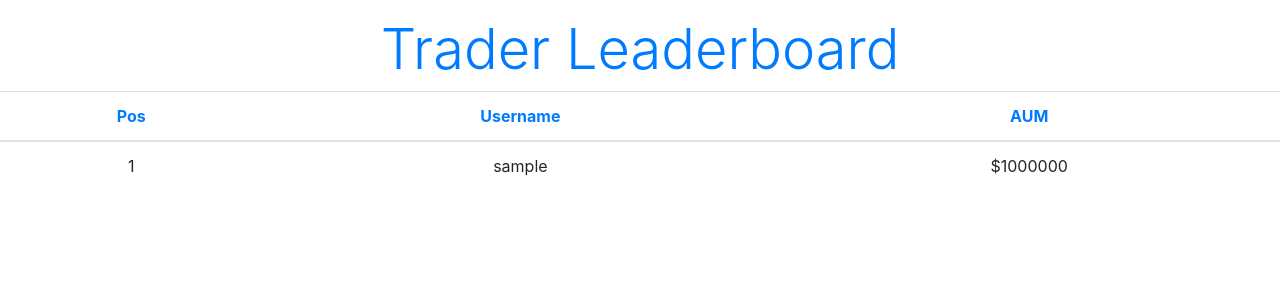
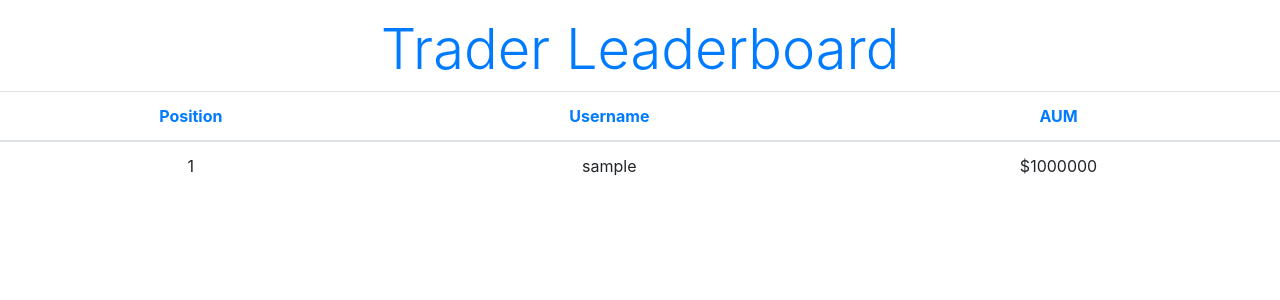
Before and after one commit to Trahyns/Django_Trading, a Django app: page /leaderboard/ in a window 1280 px wide. Shown: the part 56-356 px from the top of the page. Run offline with Django 3.2, Linux system fonts and the light colour scheme; the visitor is signed in with stand-in values (Sample User, id 1); data comes from the database, SQL or seed files in the repository; some libraries are stand-ins or nearby versions.

Commit message:
update title position in leadership board

```diff
--- a/paper_trading/trader/templates/trader_leaderboards.html
+++ b/paper_trading/trader/templates/trader_leaderboards.html
@@ -19,7 +19,7 @@
     <table class="table" id="LeaderboardTable">
         <thead>
             <tr>
-                <th class="text-center text-primary font-weight-bold" scope="col">Pos</th>
+                <th class="text-center text-primary font-weight-bold" scope="col">Position</th>
                 <th class="text-center text-primary font-weight-bold" scope="col">Username</th>
                 <th class="text-center text-primary font-weight-bold" scope="col">AUM</th>
             </tr>
```
